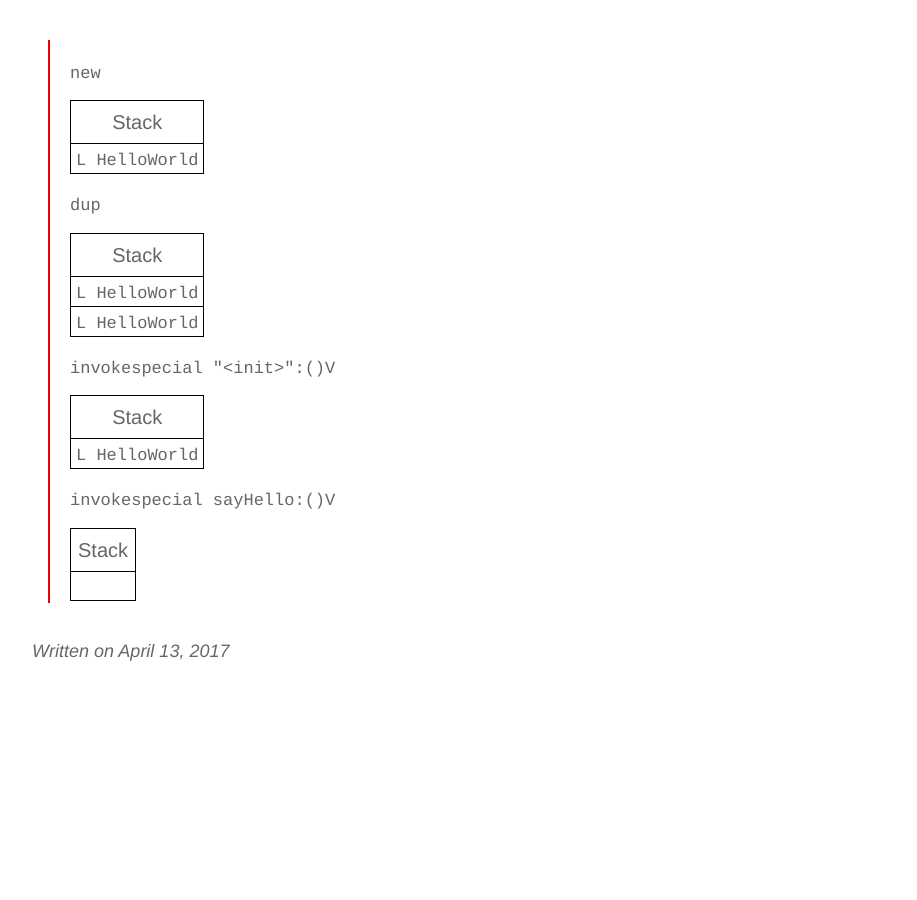
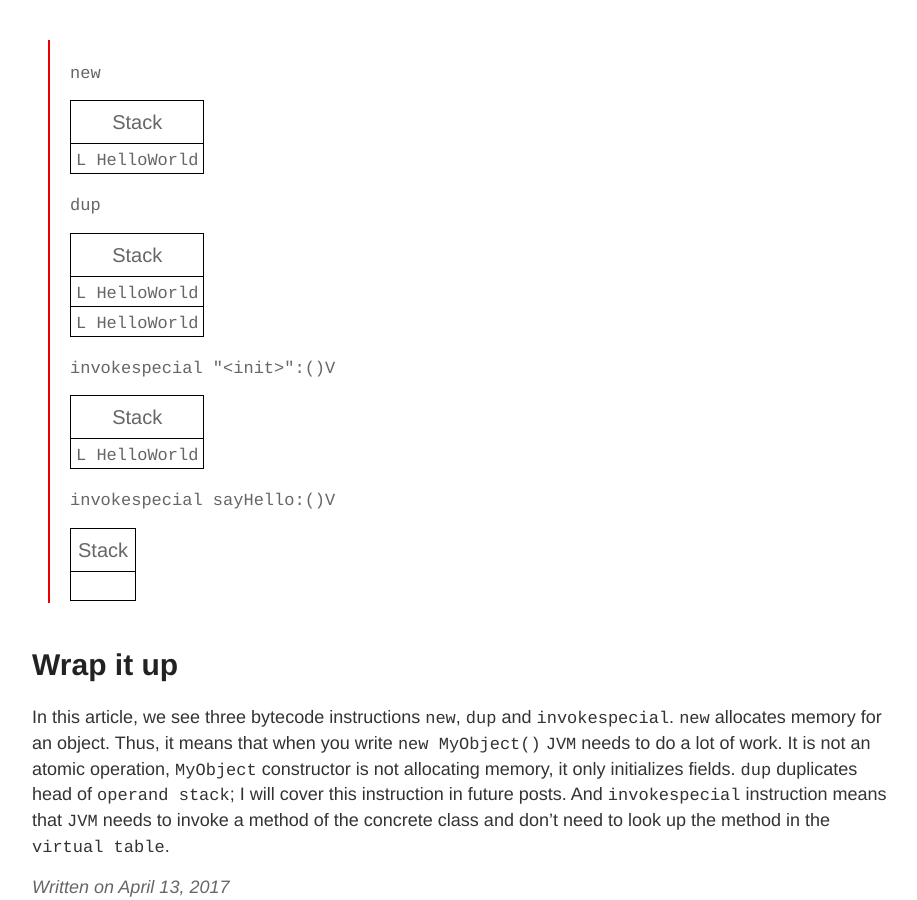
Before and after one commit to alex-dukhno/alex-dukhno.github.io, a Jekyll site: the page built from _posts/2017-04-13-JVM-class-file-format.md, in a window 1280 px wide and 900 px high, scrolled down 5023 px. Shown: the whole window, without its empty margins (178-1095 px from the left). Built offline with Jekyll 4.4.1, drawn with Linux system fonts in a browser that asks for light colours; before the commit the page ends 5687 px from its top, so only the background shows below that.

Commit message:
add conclusion to the article about JVM bytecode

```diff
--- a/_posts/2017-04-13-JVM-class-file-format.md
+++ b/_posts/2017-04-13-JVM-class-file-format.md
@@ -183,3 +183,7 @@ The bytecode of `main` method is interesting. `new` operation allocates memory f
 >| Stack |
 >|:-:|
 >| |
+
+# Wrap it up
+
+In this article, we see three bytecode instructions `new`, `dup` and `invokespecial`. `new` allocates memory for an object. Thus, it means that when you write `new MyObject()` `JVM` needs to do a lot of work. It is not an atomic operation, `MyObject` constructor is not allocating memory, it only initializes fields. `dup` duplicates head of `operand stack`; I will cover this instruction in future posts. And `invokespecial` instruction means that `JVM` needs to invoke a method of the concrete class and don't need to look up the method in the `virtual table`.
```
